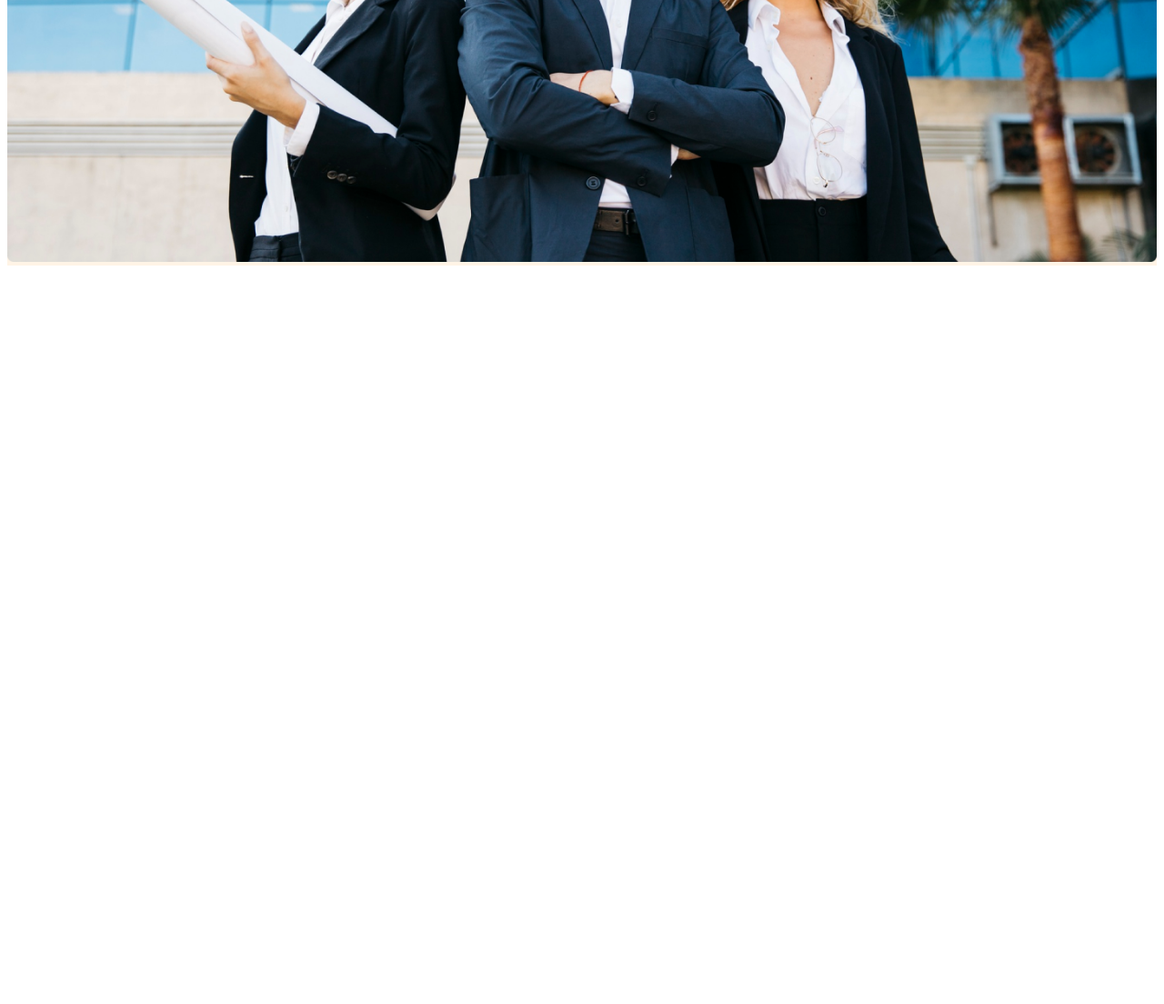
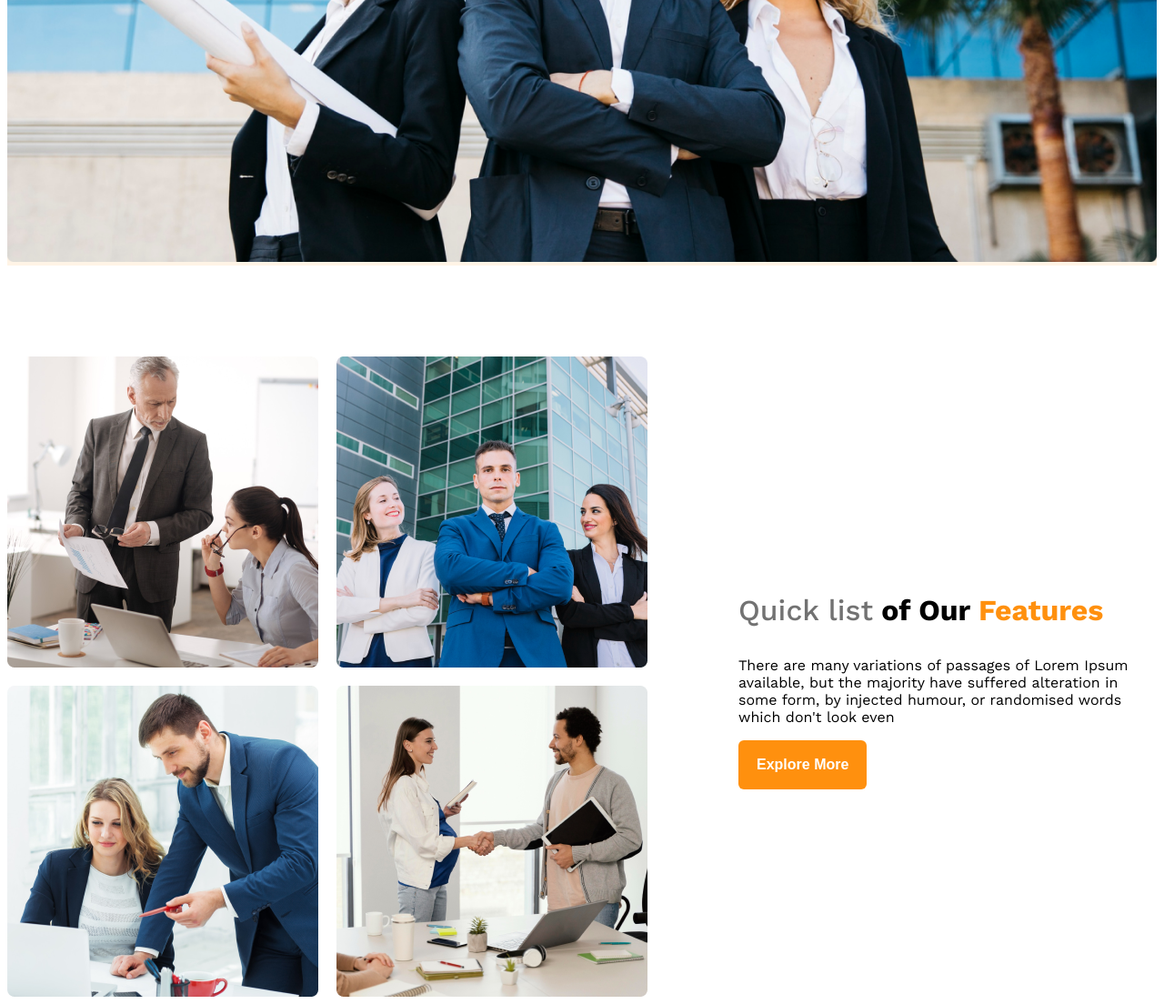
Before and after one commit to fahimbrew/G3-architect-website, a plain HTML site: page index.html in a window 1280 px wide. Shown: the part 832-1936 px from the top of the page at 91% size. Before the commit the page ends 1132 px from the top, so only its background shows below. Drawn offline with nearby package versions, Linux system fonts and the light colour scheme.

Commit message:
team features has been added

```diff
--- a/index.html
+++ b/index.html
@@ -38,6 +38,31 @@
     </header>
 
     <main>
+        <section class="teams display-flex">
+            <div class="team-img-container">
+                <img src="images/team1.png" alt="">
+                <img src="images/team2.png" alt="">
+                <img src="images/team3.png" alt="">
+                <img src="images/team4.png" alt="">
+
+            </div>
+
+            <div class="our-features">
+                <h3 class="feature-title"><span class="quick-list">Quick list</span> <span>of Our</span>
+                    <span id="feature">Features</span>
+                </h3>
+                <p class="feature-description">There are many variations of passages of Lorem Ipsum available, but the
+                    majority have suffered
+                    alteration in some form, by injected humour, or randomised words which don't look even</p>
+                <button class="btn-primary">Explore More</button>
+
+
+            </div>
+
+
+
+
+        </section>
 
 
     </main>
--- a/style/styles.css
+++ b/style/styles.css
@@ -33,6 +33,15 @@
     padding: 18px 20px;
     font-weight: 600;
 
+}
+
+main {
+    max-width: 1440px;
+    margin: 0 auto;
+}
+
+main>section {
+    margin-top: 100px;
 }
 
 
@@ -99,6 +108,36 @@
     width: 100%;
 }
 
+/* team and features related styles */
+.teams {
+    align-items: center;
+}
+
+.team-img-container {
+    display: grid;
+    grid-template-columns: repeat(2, 1fr);
+    gap: 20px;
+}
+
+.our-features {
+    margin-left: 100px;
+    max-width: 520px;
+}
+
+.quick-list {
+    color: rgb(114, 114, 114);
+    font-weight: 500;
+
+}
+
+#feature {
+    color: rgb(255, 144, 14);
+    font-weight: 700;
+}
+
+.feature-title {
+    font-size: 2rem;
+}
 
 
 /* responsive media query */
```
